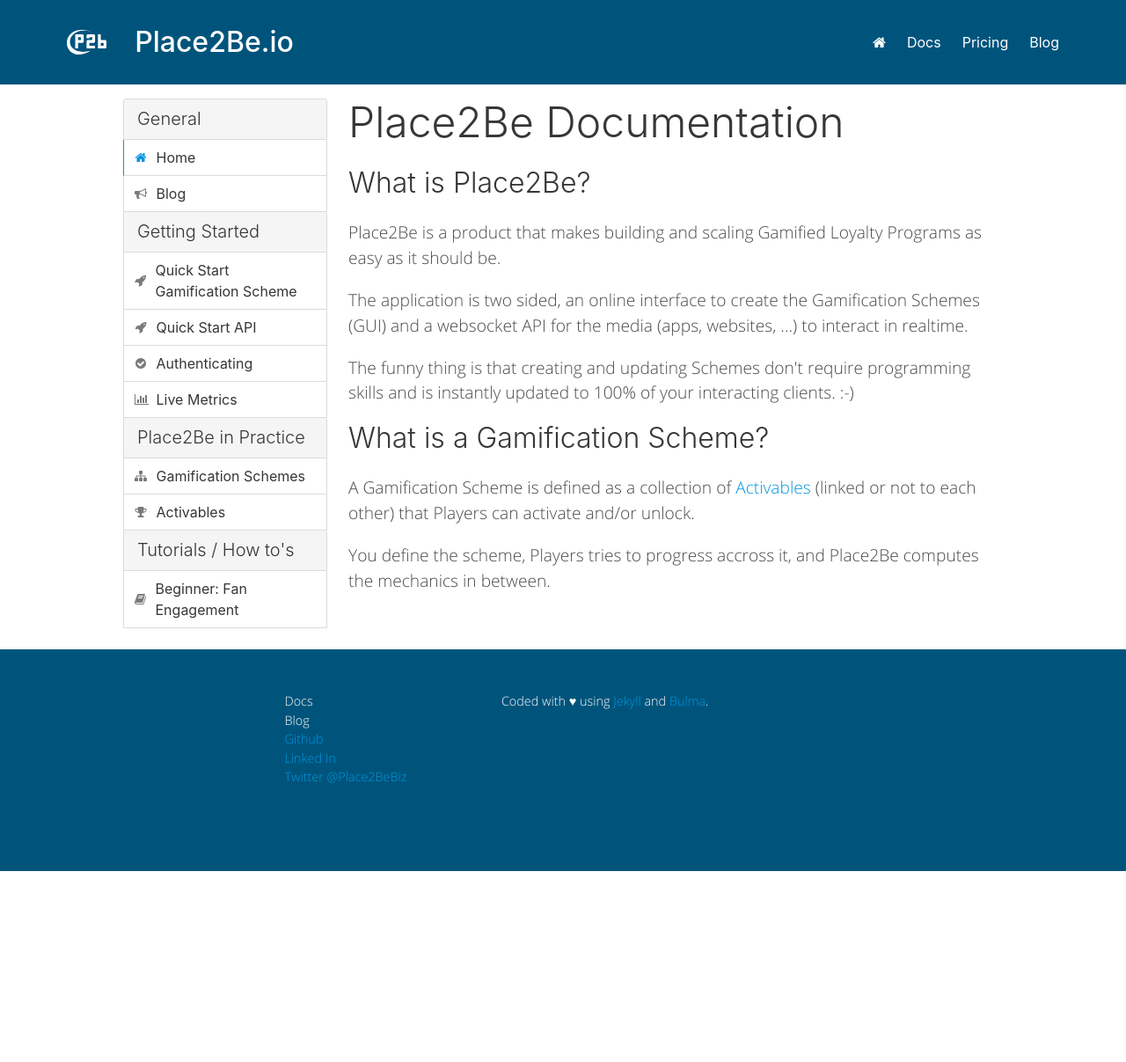
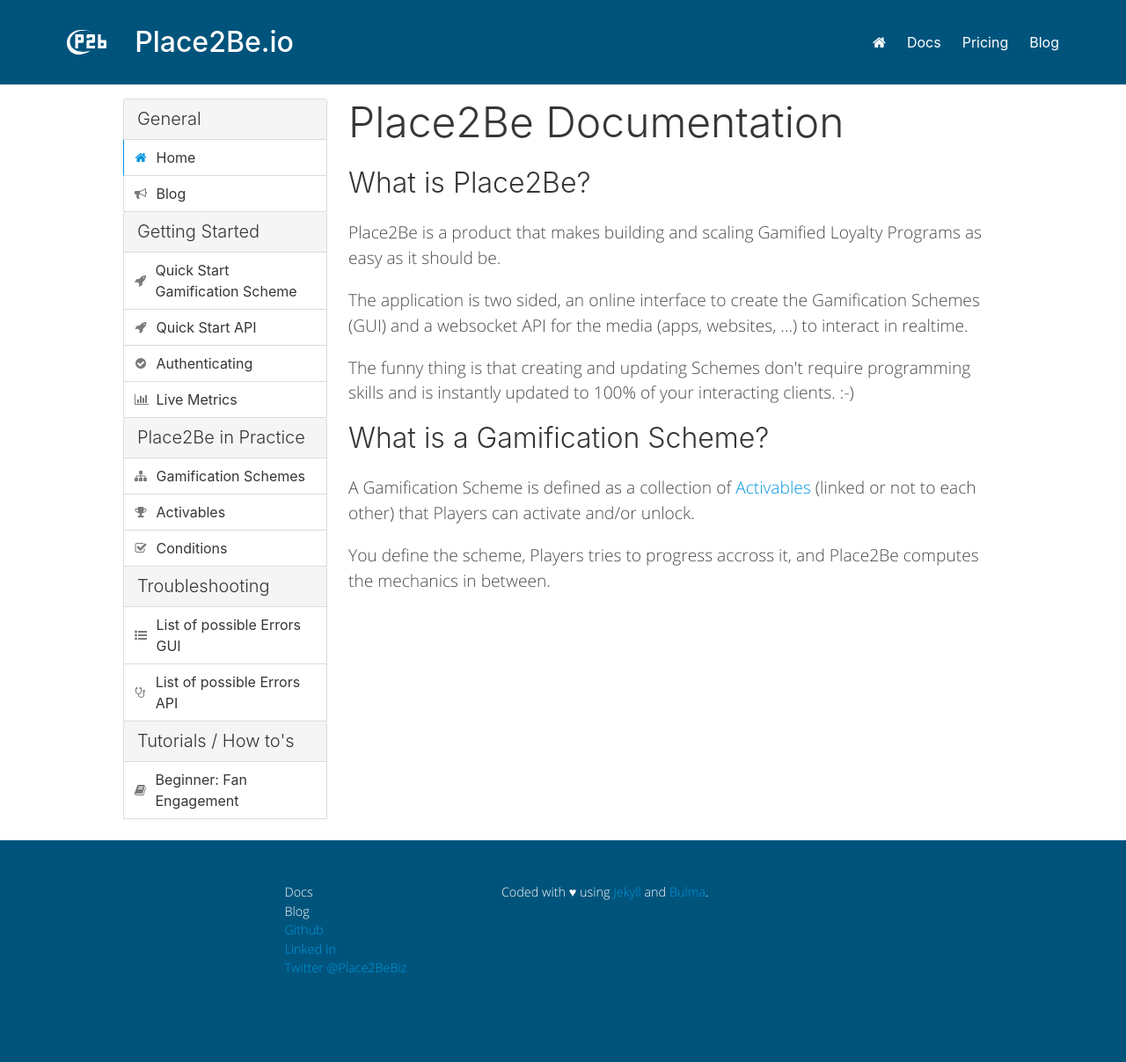
Before and after one commit to dvergeylen/place2be-docs, a Jekyll site: the page built from index.md, in a window 1280 px wide. Shown: the whole page at 88% size. Built offline with Jekyll 4.4.1, drawn with Linux system fonts in a browser that asks for light colours; before the commit the page ends 990 px from its top, so only the background shows below that.

```diff
--- a/_includes/nav_bar.html
+++ b/_includes/nav_bar.html
@@ -56,6 +56,27 @@
     </span>
     Activables
   </a>
+  <a class="panel-block {% if page.title == 'conditions' %} is-active {% endif %}" href="{{ site.baseurl }}/place2be_in_practice/conditions">
+    <span class="panel-icon">
+      <i class="fa fa-check-square-o"></i>
+    </span>
+    Conditions
+  </a>
+  <p class="panel-heading">
+    Troubleshooting
+  </p>
+  <a class="panel-block {% if page.title == 'list_errors_gui' %} is-active {% endif %}" href="{{ site.baseurl }}/troubleshooting/list_errors_gui">
+    <span class="panel-icon">
+      <i class="fa fa-list-ul"></i>
+    </span>
+    List of possible Errors GUI
+  </a>
+  <a class="panel-block {% if page.title == 'list_errors_api' %} is-active {% endif %}" href="{{ site.baseurl }}/troubleshooting/list_errors_api">
+    <span class="panel-icon">
+      <i class="fa fa-stethoscope"></i>
+    </span>
+    List of possible Errors API
+  </a>
   <p class="panel-heading">
     Tutorials / How to's
   </p>
```
